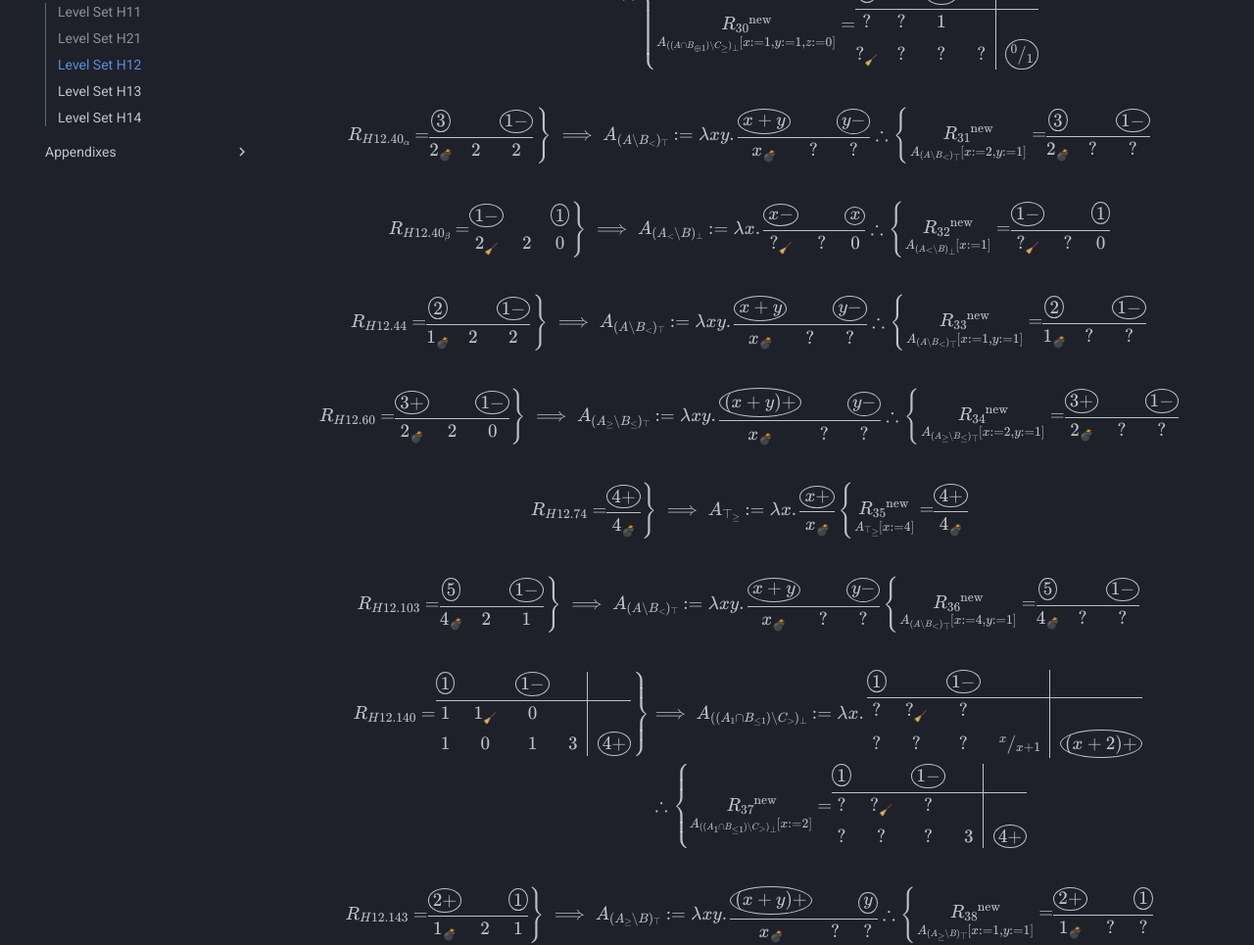
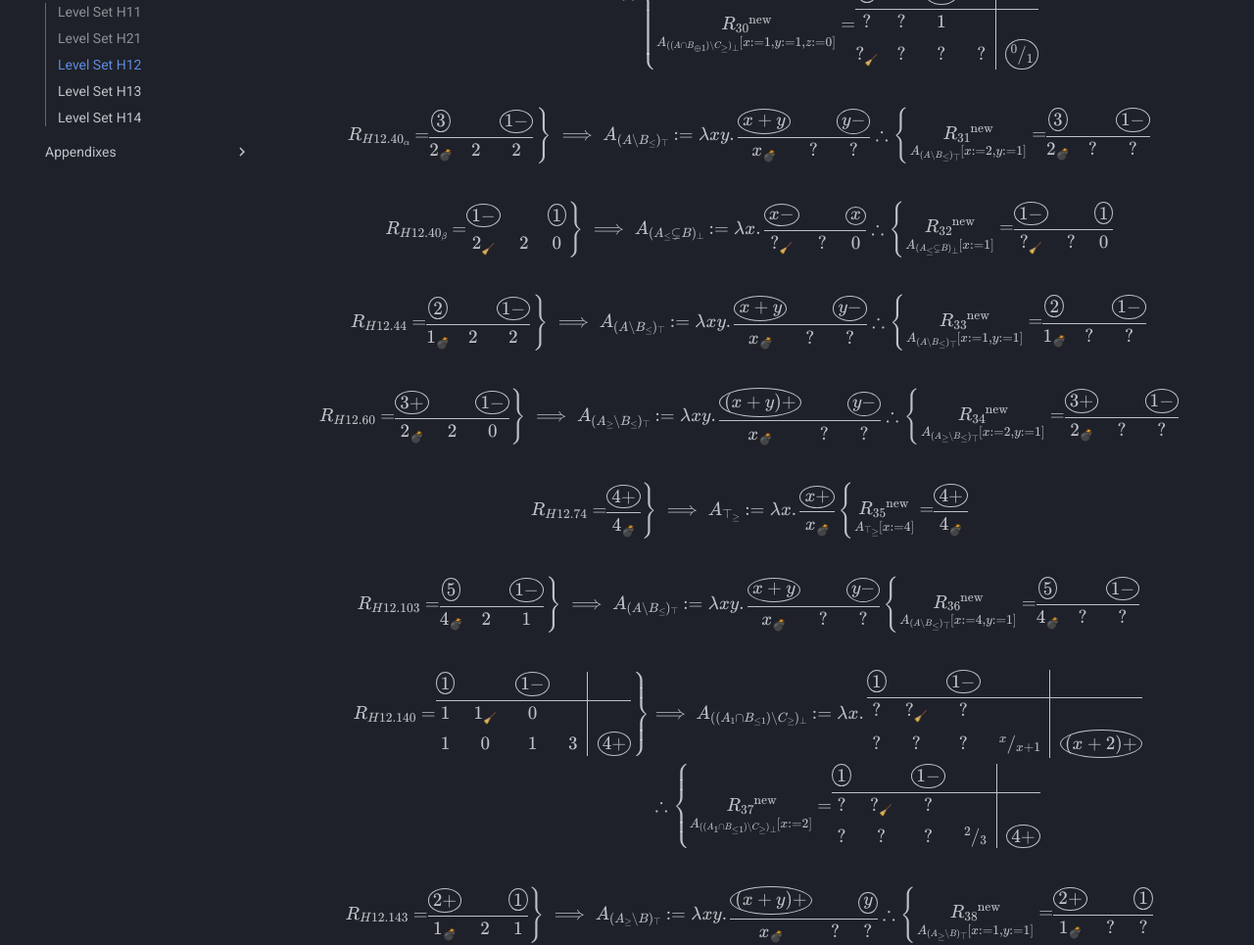
Before and after one commit to RynFromK2L/bombe-guide, an MkDocs documentation site: the page built from docs/walkthrough/phase-1.md, in a window 1280 px wide and 1400 px high, scrolled down 4840 px. Shown: the part 150-1115 px from the top of the window at 98% size. Built offline with MkDocs 1.6.1 and Material for MkDocs 9.7.7, drawn with Linux system fonts in a browser that asks for light colours; some of the changed text lies outside the part shown.

Commit message:
fix(walkthrough): correct some abstraction names

```diff
--- a/docs/walkthrough/phase-1.md
+++ b/docs/walkthrough/phase-1.md
@@ -339,13 +339,13 @@ $$
 \begin{rcases}
     \rule{H12.40_\alpha} = \begin{rule} \r3 && \r{1-} \\ \hline 2_\bomb & 2 & 2 \end{rule}
 \end{rcases}
-\implies A_{(A\setminus B_<)_\top} := \begin{abstraction}{xy}
+\implies A_{(A\setminus B_\leq)_\top} := \begin{abstraction}{xy}
     \r{x+y} && \r{y-} \\
     \hline
     x_\bomb & ? & ?
 \end{abstraction}
 \therefore \begin{cases}
-    \underset{A_{(A\setminus B_<)_\top}[x:=2,y:=1]}{\rule{31}^\new} = \begin{rule}
+    \underset{A_{(A\setminus B_\leq)_\top}[x:=2,y:=1]}{\rule{31}^\new} = \begin{rule}
         \r3 && \r{1-} \\
         \hline
         2_\bomb & ? & ?
@@ -357,13 +357,13 @@ $$
 \begin{rcases}
     \rule{H12.40_\beta} = \begin{rule} \r{1-} && \r1 \\ 2_\sweep & 2 & 0 \end{rule}
 \end{rcases}
-\implies A_{(A_\lt\setminus B)_\bot} := \begin{abstraction}{x}
+\implies A_{(A_\leq\subsetneq B)_\bot} := \begin{abstraction}{x}
     \r{x-} && \r x \\
     \hline
     ?_\sweep & ? & 0
 \end{abstraction}
 \therefore \begin{cases}
-    \underset{A_{(A_\lt\setminus B)_\bot}[x:=1]}{\rule{32}^\new} = \begin{rule}
+    \underset{A_{(A_\leq\subsetneq B)_\bot}[x:=1]}{\rule{32}^\new} = \begin{rule}
         \r{1-} && \r1 \\
         \hline
         ?_\sweep & ? & 0
@@ -375,13 +375,13 @@ $$
 \begin{rcases}
     \rule{H12.44} = \begin{rule} \r2 && \r{1-} \\ \hline 1_\bomb & 2 & 2 \end{rule}
 \end{rcases}
-\implies A_{(A\setminus B_<)_\top} := \begin{abstraction}{xy}
+\implies A_{(A\setminus B_\leq)_\top} := \begin{abstraction}{xy}
     \r{x+y} && \r{y-} \\
     \hline
     x_\bomb & ? & ?
 \end{abstraction}
 \therefore \begin{cases}
-    \underset{A_{(A\setminus B_<)_\top}[x:=1,y:=1]}{\rule{33}^\new} = \begin{rule}
+    \underset{A_{(A\setminus B_\leq)_\top}[x:=1,y:=1]}{\rule{33}^\new} = \begin{rule}
         \r2 && \r{1-} \\
         \hline
         1_\bomb & ? & ?
@@ -421,13 +421,13 @@ $$
 \begin{rcases}
     \rule{H12.103} = \begin{rule} \r5 && \r{1-} \\ \hline 4_\bomb & 2 & 1 \end{rule}
 \end{rcases}
-\implies A_{(A\setminus B_<)_\top} := \begin{abstraction}{xy}
+\implies A_{(A\setminus B_\leq)_\top} := \begin{abstraction}{xy}
     \r{x+y} && \r{y-} \\
     \hline
     x_\bomb & ? & ?
 \end{abstraction}
 \begin{cases}
-    \underset{A_{(A\setminus B_<)_\top}[x:=4,y:=1]}{\rule{36}^\new} = \begin{rule}
+    \underset{A_{(A\setminus B_\leq)_\top}[x:=4,y:=1]}{\rule{36}^\new} = \begin{rule}
         \r5 && \r{1-} \\
         \hline
         4_\bomb & ? & ?
@@ -445,18 +445,18 @@ $$
         1 & 0 & 1 & 3 & \r{4+}
     \end{rule}
 \end{rcases}
-&\implies A_{((A_1\cap{B_{\leq1}})\setminus C_\gt)_\bot} := \begin{abstraction}{x}
+&\implies A_{((A_1\cap{B_{\leq1}})\setminus C_\geq)_\bot} := \begin{abstraction}{x}
     \r1 && \r{1-} \\
     \hline
     ? & ?_\sweep & ? \\
     ? & ? & ? & \or x{x+1} & \r{(x+2)+}
 \end{abstraction} \\
 &\therefore \begin{cases}
-    \underset{A_{((A_1\cap{B_{\leq1}})\setminus C_\gt)_\bot}[x:=2]}{\rule{37}^\new} = \begin{rule}
+    \underset{A_{((A_1\cap{B_{\leq1}})\setminus C_\geq)_\bot}[x:=2]}{\rule{37}^\new} = \begin{rule}
         \r1 && \r{1-} \\
         \hline
         ? & ?_\sweep & ? \\
-        ? & ? & ? & 3 & \r{4+}
+        ? & ? & ? & \or23 & \r{4+}
     \end{rule}
 \end{cases}
 \end{align*}
```
Also changed, not shown: other parts of docs/walkthrough/phase-1.md (+5 -6 lines).
